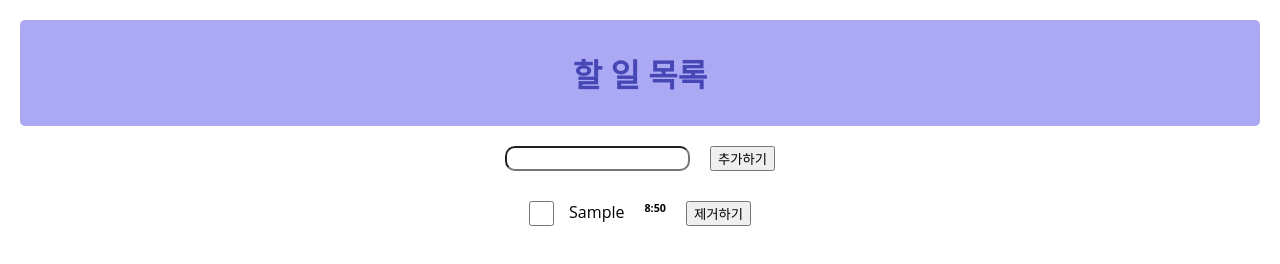
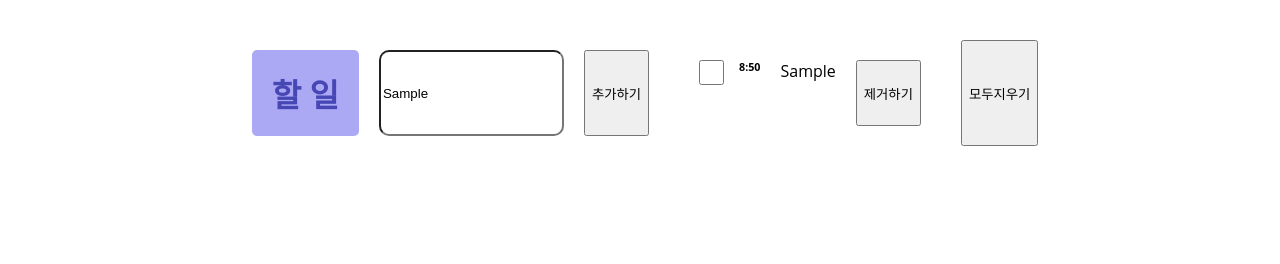
Before and after one commit to zakigaebal/todolist, a plain HTML site: page index.html in a window 1280 px wide. Both pictures are taken after typing "Sample" into the empty fields and a click on the button "추가하기". Drawn offline with Linux system fonts and the light colour scheme.

Commit message:
dasfasdf

```diff
--- a/index.html
+++ b/index.html
@@ -2,11 +2,28 @@
 <html lang="en">
   <head>
     <meta charset="UTF-8" />
-    <meta http-equiv="X-UA-Compatible" content="IE=edge" />
     <meta name="viewport" content="width=device-width, initial-scale=1.0" />
-    <title>Document</title>
     <link rel="stylesheet" href="style.css" />
+    <title>나의 할일</title>
+  </head>
+  <body>
+    <div class="container">
+      <div class="myTodo">
+        <div class="inputvalue">
+          <h1 id="testID">할 일</h1>
+          <input
+            class="inputVal"
+            type="text"
+            placeholder="할 일을 적어주세요!"
+            value=""
+          />
+          <button class="btn">추가하기</button>
+        </div>
+
+        <div id="line" class="todoLists"></div>
+        <button class="clearTask" onclick="clearTask()">모두지우기</button>
+      </div>
+    </div>
     <script src="main.js"></script>
-  </head>
-  <body></body>
+  </body>
 </html>
--- a/main.js
+++ b/main.js
@@ -1,117 +1,80 @@
-document.addEventListener("DOMContentLoaded", () => {
-  const addTodo = () => {
-    let localItems = JSON.parse(localStorage.getItem("애플리케이션2"));
+const inputVal = document.getElementsByClassName("inputVal")[0];
+
+const addTaskBtn = document.getElementsByClassName("btn")[0];
+
+const today = new Date();
+
+function add() {
+  if (inputVal.value.trim() != 0) {
+    let localItems = JSON.parse(localStorage.getItem("localItem"));
     if (localItems === null) {
       taskList = [];
     } else {
       taskList = localItems;
     }
-    taskList.push(input.value);
-    localStorage.setItem("애플리케이션2", JSON.stringify(taskList));
-    if (input.value !== "") {
-      const div = document.createElement("div");
-      document.body.appendChild(div);
+    taskList.push(inputVal.value);
+    localStorage.setItem("localItem", JSON.stringify(taskList));
+    input.value = "";
+  }
 
-      const checkbox = document.createElement("input");
-      checkbox.type = "checkbox";
-      checkbox.id = "checkbox";
+  showItem();
+}
 
-      checkbox.addEventListener("change", () => {
-        if (checkbox.checked) {
-          div.style.textDecoration = "line-through";
-        } else {
-          div.style.textDecoration = "";
-        }
-      });
-      div.appendChild(checkbox);
+addTaskBtn.addEventListener("click", function () {
+  if (inputVal.value.trim() != 0) {
+    let localItems = JSON.parse(localStorage.getItem("localItem"));
+    if (localItems === null) {
+      taskList = [];
+    } else {
+      taskList = localItems;
+    }
+    taskList.push(inputVal.value);
+    localStorage.setItem("localItem", JSON.stringify(taskList));
+  }
 
-      let toDos = [];
-      const toDoInput = document.querySelector("div");
-
-      const span = document.createElement("span");
-      span.textContent = input.value;
-      input.value = "";
-      div.appendChild(span);
-
-      const today = new Date();
-
-      const p = document.createElement("h6");
-      p.textContent = today.getHours() + ":" + today.getMinutes();
-      input.value = "";
-      div.appendChild(p);
-
-      const deleteButton = document.createElement("button");
-      deleteButton.textContent = "제거하기";
-      deleteButton.addEventListener("click", () => {
-        div.parentNode.removeChild(div);
-        // localStorage.clear();
-        // 저장된 녀석을 모두 제거
-      });
-      div.appendChild(deleteButton);
-    }
-  };
-
-  const title = document.createElement("div");
-  document.body.appendChild(title);
-  title.id = "testID";
-
-  const h1 = document.createElement("h1");
-  h1.textContent = "할 일 목록";
-
-  title.appendChild(h1);
-
-  const form = document.createElement("div");
-  document.body.appendChild(form);
-
-  const input = document.createElement("input");
-
-  input.addEventListener("keyup", (event) => {
-    input.addEventListener("keyup", () => {
-      // 입력 양식 내부의 값을 저장
-    });
-    if (event.keyCode === 13) {
-      addTodo();
-    }
-  });
-  form.appendChild(input);
-
-  const addButton = document.createElement("button");
-  addButton.textContent = "추가하기";
-  form.appendChild(addButton);
-
-  addButton.addEventListener("click", () => {
-    if (input.value !== "") {
-      addTodo();
-    }
-  });
-  const load = () => {
-    const data = localStorage.getItem("애플리케이션");
-    if (data !== null) {
-      return JSON.parse(data);
-    } else {
-      return {
-        message: "",
-        id: "",
-      };
-    }
-  };
-  const save = (data) => {
-    localStorage.setItem("애플리케이션", JSON.stringify(data));
-  };
-
-  const data = load();
-  input.value = data.message;
-
-  input.addEventListener("keyup", () => {
-    data.message = input.value;
-    data.id = Date.now();
-    save(data);
-  });
+  showItem();
 });
 
-// json
-// 키는 문자열만!
-// 문자열은 반드시 큰따옴표!
-// 이외에도 데이터는 숫자, 문자열, 불만 저장할 수 있다.
-// 컨테이너 데이터는 객체, 배열만 사용할 수 있다 등이 있습니다.
-// 함수를 저장하거나 할 수는 없습니다.
+function showItem() {
+  let localItems = JSON.parse(localStorage.getItem("localItem"));
+  if (localItems === null) {
+    taskList = [];
+  } else {
+    taskList = localItems;
+  }
+
+  let html = "";
+  let itemShow = document.querySelector(".todoLists");
+
+  taskList.forEach((data, index) => {
+    html += `
+    <div id="line" class="todoList">
+    <input type="checkbox" id="checkbox">
+    <h6 class="date">${today.getHours() + ":" + today.getMinutes()}</h6>
+    <p class="pText">${data}</p>
+    <button class="deleteTask" onClick="deleteItem(${index})">제거하기</button>
+    </div>
+    `;
+  });
+  itemShow.innerHTML = html;
+}
+showItem();
+
+function deleteItem(index) {
+  let localItems = JSON.parse(localStorage.getItem("localItem"));
+  taskList.splice(index, 1);
+  localStorage.setItem("localItem", JSON.stringify(taskList));
+  showItem();
+}
+
+function clearTask() {
+  localStorage.clear();
+  showItem();
+}
+
+const input = document.getElementsByClassName("inputVal")[0];
+input.addEventListener("keyup", (event) => {
+  if (event.keyCode === 13) {
+    add();
+  }
+});
--- a/style.css
+++ b/style.css
@@ -44,3 +44,7 @@ form {
   height: 25px;
   margin-right: 5px;
 }
+
+.deleteTask {
+  cursor: pointer;
+}
```
